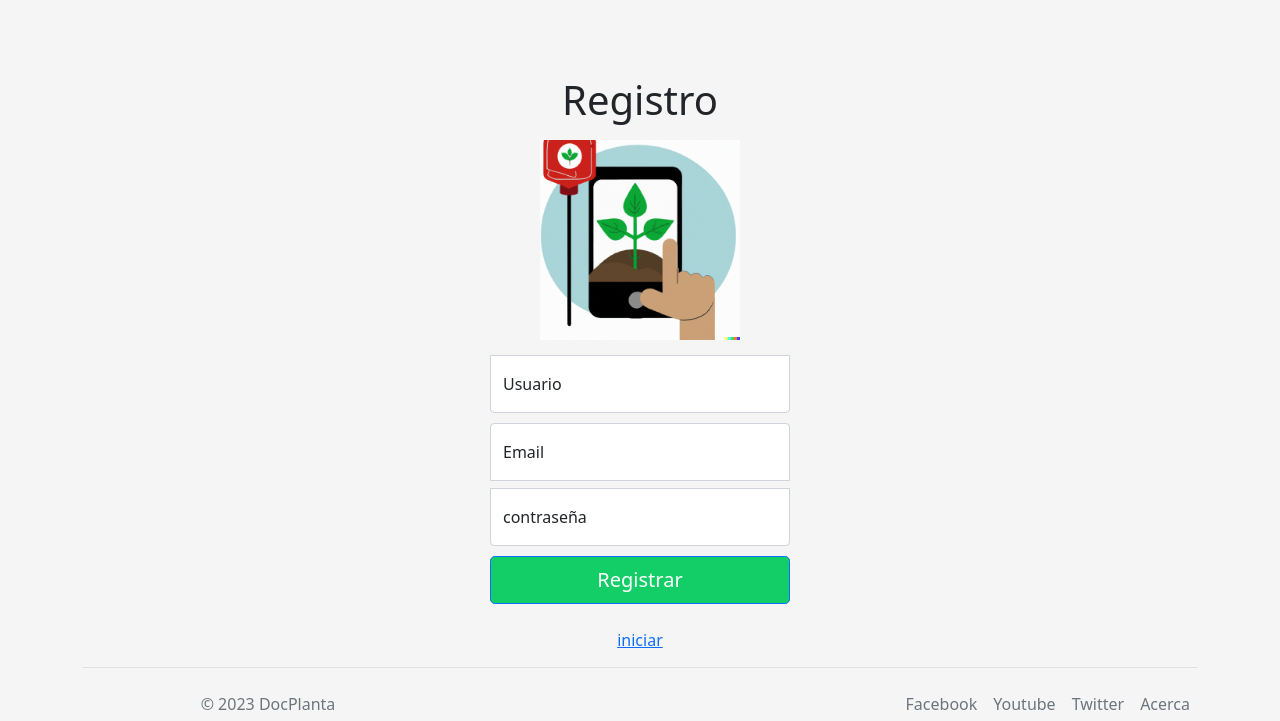
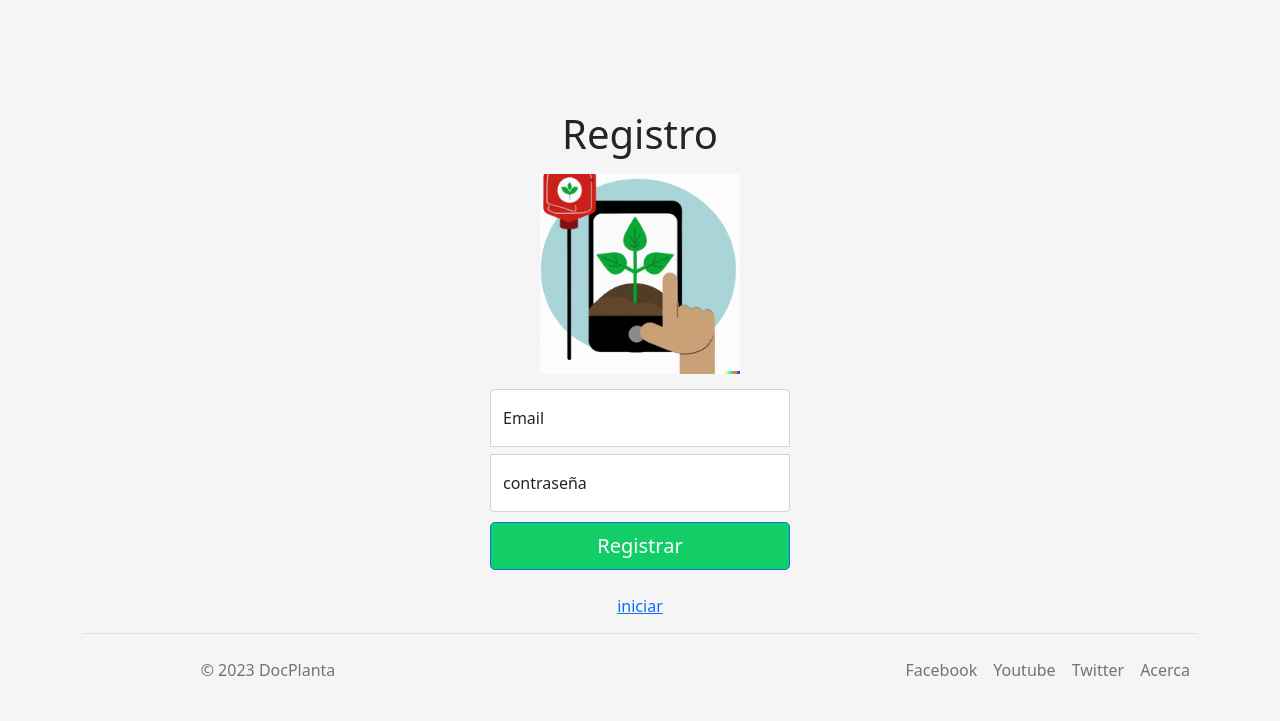
Before and after one commit to Vianey25/DocPlanta, a Flask app: template src/templates/auth/registro.html in a window 1280 px wide. Shown: the top 721 px of the page. Run offline with Flask 3, Linux system fonts and the light colour scheme; the template is opened without the code that fills it, so the values that code supplies are empty; some libraries are stand-ins or nearby versions.

Commit message:
funcionando

```diff
--- a/src/templates/auth/registro.html
+++ b/src/templates/auth/registro.html
@@ -20,17 +20,12 @@
 
 
     <div class="form-floating">
-        <input type="usuario" class="form-control" id="floatingInput" placeholder="name@example.com">
-        <label for="floatingInput">Usuario</label>
-    </div>
-
-    <div class="form-floating">
-        <input type="email" class="form-control" id="floatingInput" placeholder="name@example.com">
-        <label for="floatingInput">Email</label>
+        <input type="email" class="form-control" name="email"placeholder="name@example.com">
+        <label >Email</label>
     </div>
     <div class="form-floating mt-2">
         <input type="password" class="form-control" name="password" placeholder="Password">
-        <label for="password">contraseña</label>
+        <label>contraseña</label>
     </div>
 
     <button class="w-100 btn btn-lg btn-primary" style="background-color: #13CE66; color:#FFFFFF" type="submit">Registrar</button>
```
